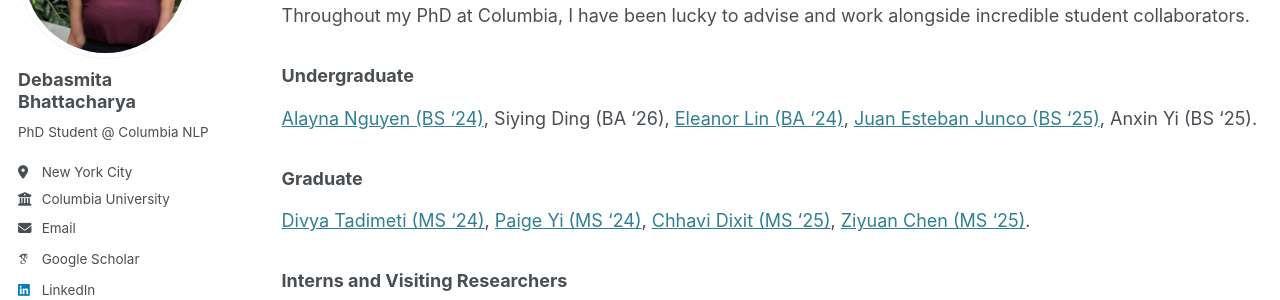
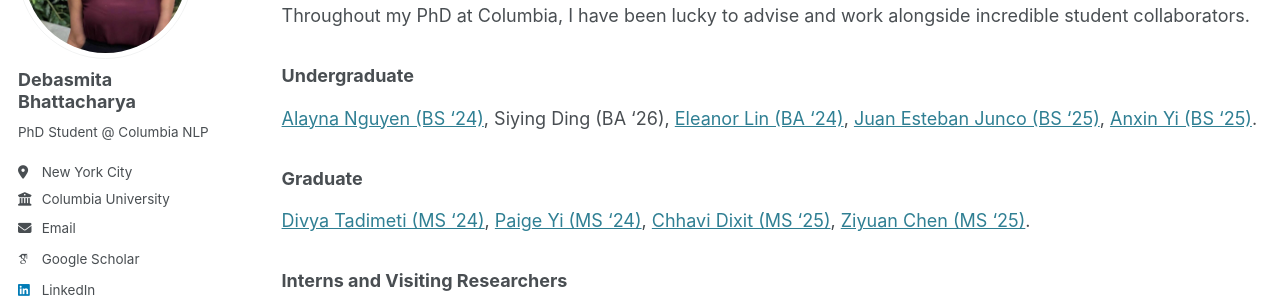
Before and after one commit to debasmita-b/debasmita-b.github.io, a Jekyll site: the page built from _pages/service.md, in a window 1280 px wide and 900 px high. Shown: the part 215-515 px from the top of the window. Built offline with Jekyll 4.4.1, drawn with Linux system fonts in a browser that asks for light colours; some web fonts are replaced; part of the change alters nothing that is shown.

```diff
--- a/_pages/service.md
+++ b/_pages/service.md
@@ -10,7 +10,7 @@ author_profile: true
 Throughout my PhD at Columbia, I have been lucky to advise and work alongside incredible student collaborators.
 
 ### Undergraduate
-[Alayna Nguyen (BS '24)](https://www.linkedin.com/in/alayna-nguyen/), Siying Ding (BA '26), [Eleanor Lin (BA '24)](https://emlinking.github.io/),  [Juan Esteban Junco (BS '25)](https://www.linkedin.com/in/juan-junco/), Anxin Yi (BS '25).
+[Alayna Nguyen (BS '24)](https://www.linkedin.com/in/alayna-nguyen/), Siying Ding (BA '26), [Eleanor Lin (BA '24)](https://emlinking.github.io/),  [Juan Esteban Junco (BS '25)](https://www.linkedin.com/in/juan-junco/), [Anxin Yi (BS '25)](https://www.linkedin.com/in/anxin-yi-2b57032b4/).
 
 ### Graduate
 [Divya Tadimeti (MS '24)](https://divyatadimeti.github.io/), [Paige Yi (MS '24)](https://www.linkedin.com/in/paige-y-23ab45127/?trk=public_profile_browsemap), [Chhavi Dixit (MS '25)](https://www.linkedin.com/in/chhavi-dixit/), [Ziyuan Chen (MS '25)](https://allenheartcore.github.io/).
```
